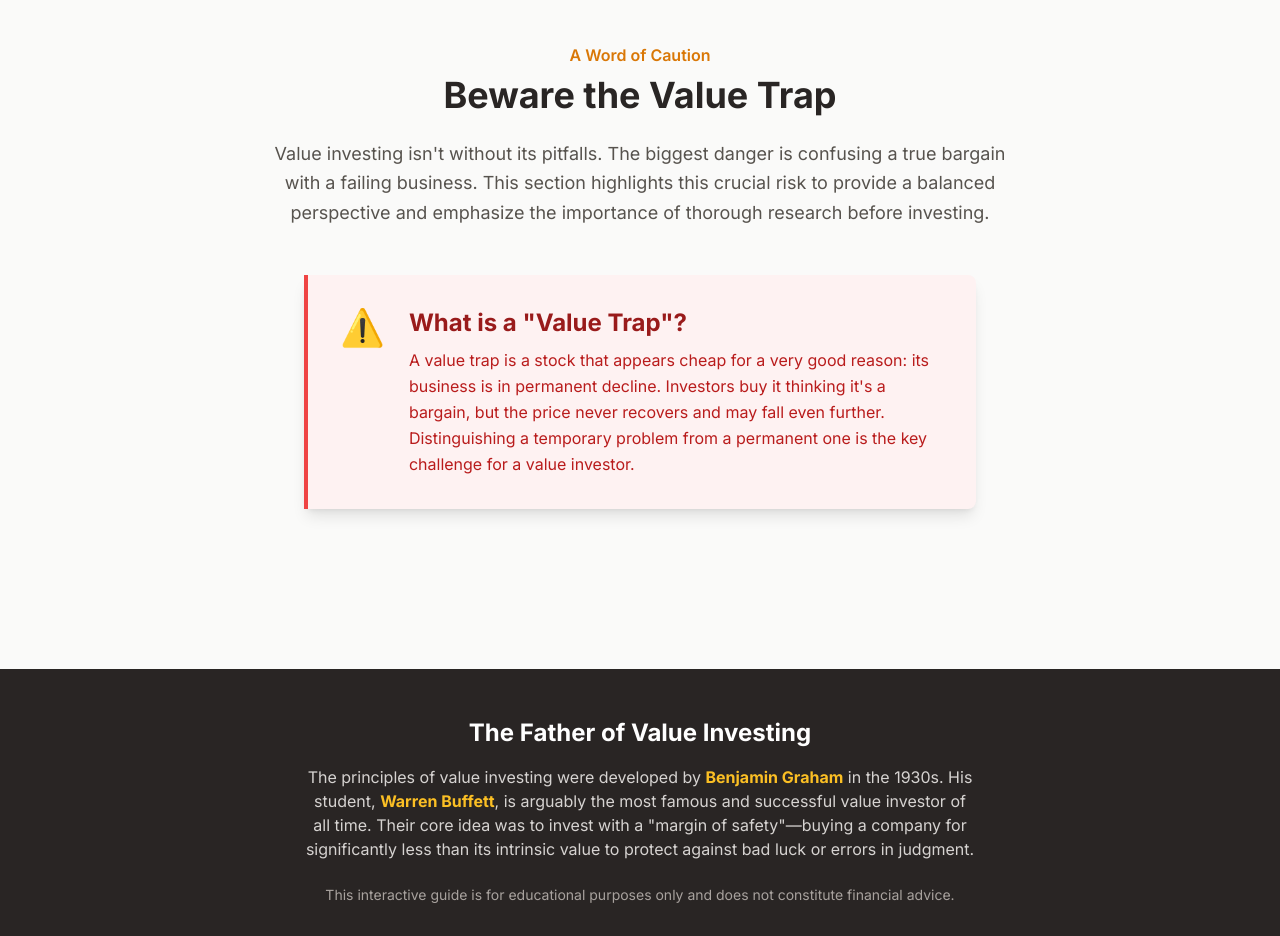
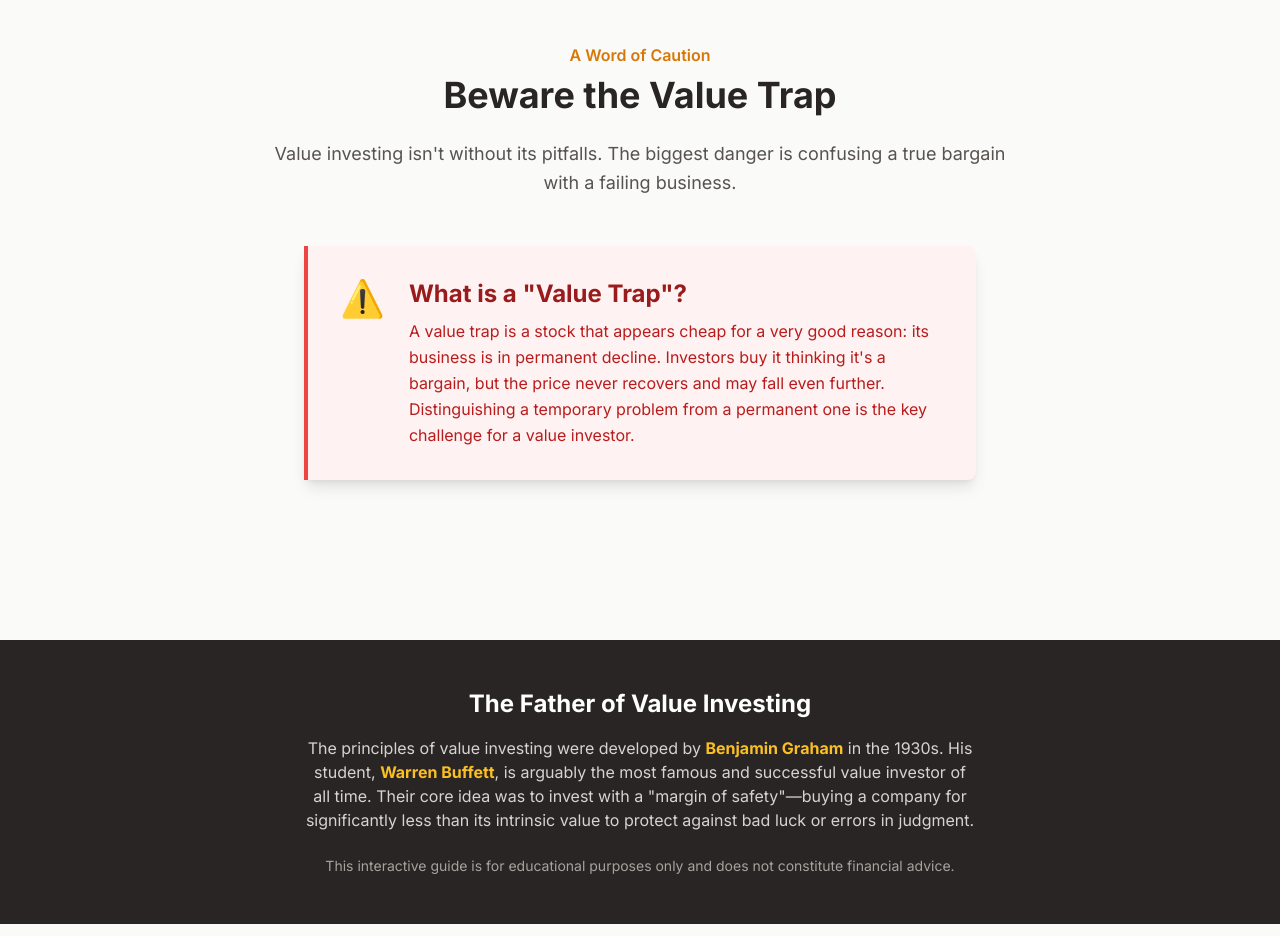
Before and after one commit to yyyprojects/ValueStock5, a plain HTML site: page index.html in a window 1280 px wide. Shown: the part 2900-3836 px from the top of the page. Drawn offline with nearby package versions, Linux system fonts and the light colour scheme.

Commit message:
Update index.html

```diff
--- a/index.html
+++ b/index.html
@@ -212,7 +212,7 @@
                  <p class="text-amber-600 font-semibold mb-2">A Word of Caution</p>
                  <h2 class="text-4xl font-bold mb-6">Beware the Value Trap</h2>
                  <p class="text-lg text-stone-600 leading-relaxed mb-12">
-                    Value investing isn't without its pitfalls. The biggest danger is confusing a true bargain with a failing business. This section highlights this crucial risk to provide a balanced perspective and emphasize the importance of thorough research before investing.
+                    Value investing isn't without its pitfalls. The biggest danger is confusing a true bargain with a failing business.
                  </p>
             </div>
             <div class="max-w-2xl mx-auto bg-red-50 border-l-4 border-red-500 p-8 rounded-r-lg shadow-lg">
```
